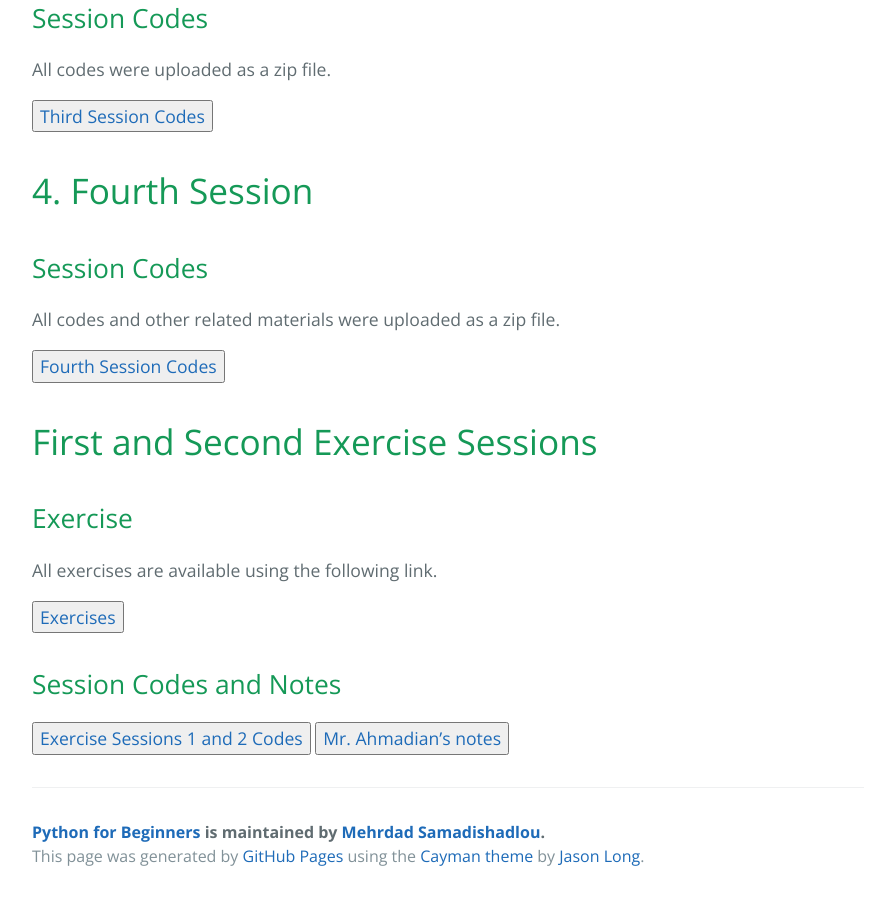
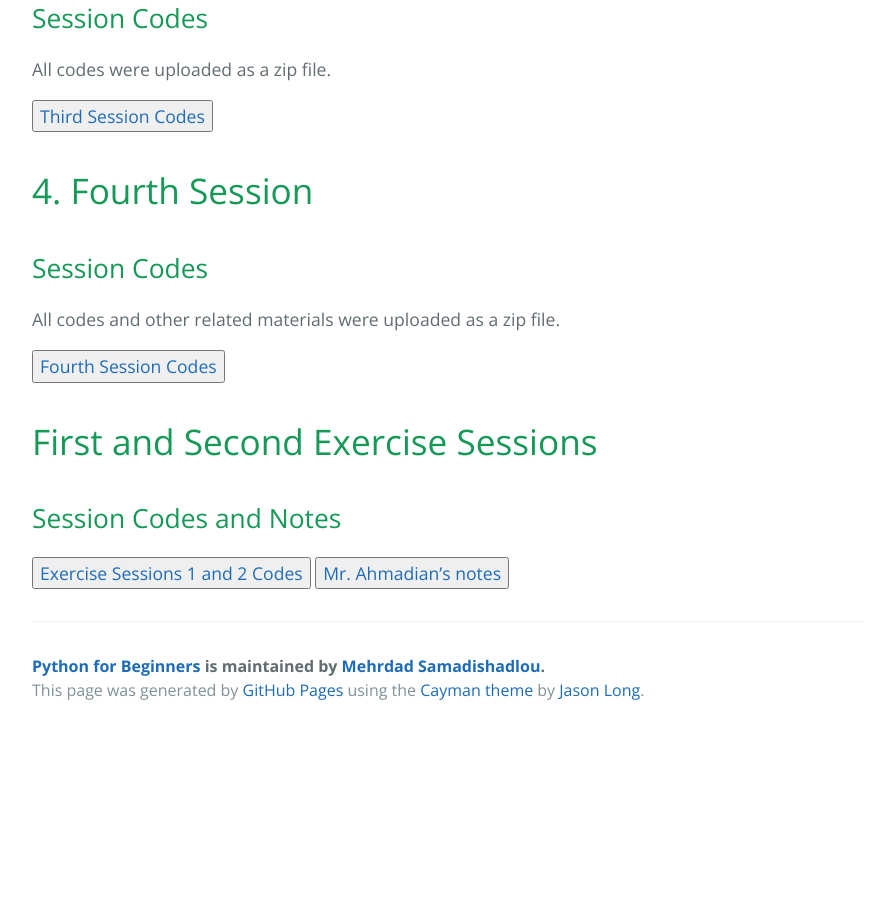
Before and after one commit to MehrdadSamadishadlou/Python_for_Beginners, a Jekyll site: the page built from materials.md, in a window 1280 px wide and 900 px high, scrolled down 2546 px. Shown: the whole window, without its empty margins (192-1087 px from the left). Built offline with Jekyll 4.4.1, drawn with Linux system fonts in a browser that asks for light colours; after the commit the page ends 3280 px from its top, so only the background shows below that.

Commit message:
Update materials.md

```diff
--- a/materials.md
+++ b/materials.md
@@ -103,11 +103,6 @@ All codes and other related materials were uploaded as a zip file.
 
 # First and Second Exercise Sessions
 
-## Exercise
-
-All exercises are available using the following link.
-
-<a href="https://drive.google.com/file/d/1icmPta_KH3_Cx6VU7U_Tr9V-HUJRGI0r/view?usp=sharing" target="_blank"><button>Exercises</button></a>
 
 ## Session Codes and Notes
 
```
